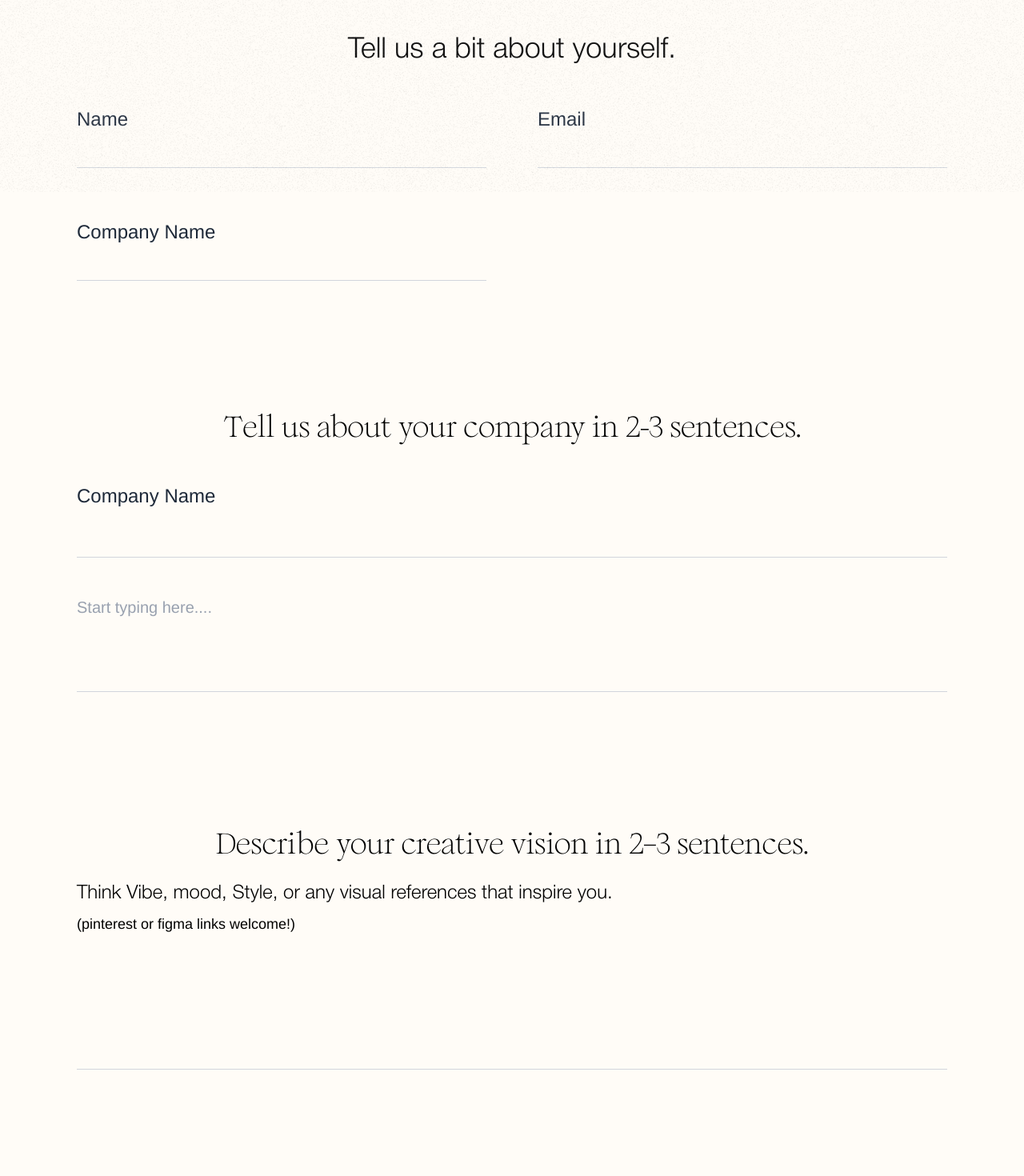
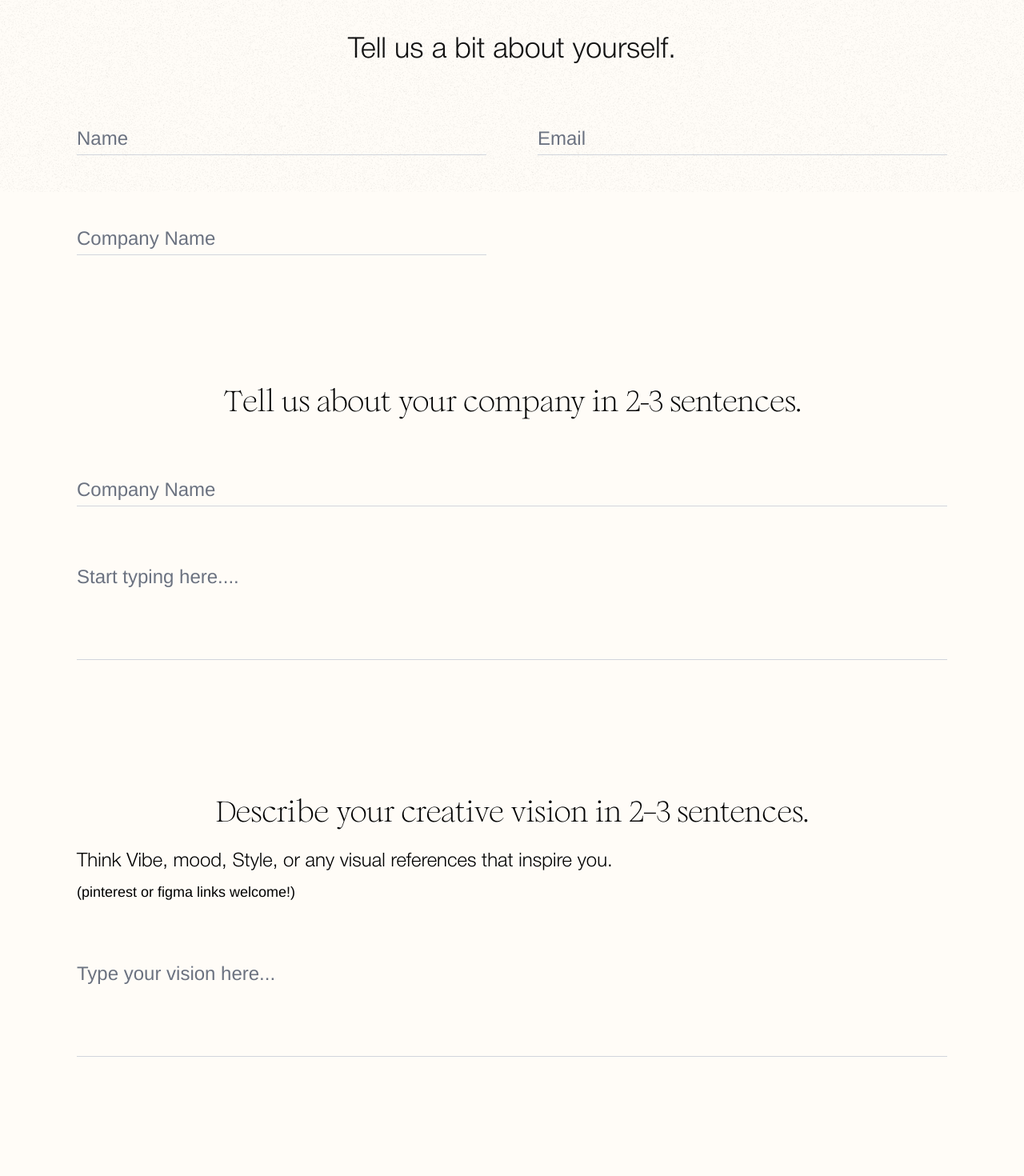
Before and after one commit to mumar000/zeneth-studio, a Next.js app: page /contact in a window 1280 px wide. Shown: the part 560-2030 px from the top of the page at 80% size. Built offline with nearby package versions, Linux system fonts and the light colour scheme.

Commit message:
feat:enhance the contact form

```diff
--- a/components/contact/multi-step-form.jsx
+++ b/components/contact/multi-step-form.jsx
@@ -16,8 +16,14 @@ export default function ContactForm() {
     deadline: "",
   });
 
+  const [focusedField, setFocusedField] = useState(null);
+
   const updateFormData = (field, value) => {
     setFormData((prev) => ({ ...prev, [field]: value }));
+  };
+
+  const isFieldActive = (fieldName) => {
+    return focusedField === fieldName || formData[fieldName];
   };
 
   const handleSubmit = (e) => {
@@ -66,37 +72,67 @@ export default function ContactForm() {
             Tell us a bit about yourself.
           </h2>
           <div className="grid grid-cols-1 md:grid-cols-2 gap-12 md:gap-16">
-            <div>
-              <label className="block text-gray-800 text-xl md:text-2xl mb-4">
+            <div className="relative pt-6">
+              <motion.label
+                animate={{
+                  y: isFieldActive("name") ? -28 : 0,
+                  scale: isFieldActive("name") ? 0.85 : 1,
+                  color: isFieldActive("name") ? "#000000" : "#6b7280",
+                }}
+                transition={{ duration: 0.3, ease: "easeOut" }}
+                className="absolute left-0 text-xl md:text-2xl pointer-events-none origin-left"
+              >
                 Name
-              </label>
+              </motion.label>
               <input
                 type="text"
                 value={formData.name}
                 onChange={(e) => updateFormData("name", e.target.value)}
-                className="w-full bg-transparent border-b border-gray-300 text-gray-800 text-xl  focus:outline-none focus:border-black transition-colors"
+                onFocus={() => setFocusedField("name")}
+                onBlur={() => setFocusedField(null)}
+                className="w-full bg-transparent border-b border-gray-300 text-gray-800 text-xl pb-2 focus:outline-none focus:border-black transition-colors"
               />
             </div>
-            <div>
-              <label className="block text-gray-800 text-xl md:text-2xl">
+            <div className="relative pt-6">
+              <motion.label
+                animate={{
+                  y: isFieldActive("email") ? -28 : 0,
+                  scale: isFieldActive("email") ? 0.85 : 1,
+                  color: isFieldActive("email") ? "#000000" : "#6b7280",
+                }}
+                transition={{ duration: 0.3, ease: "easeOut" }}
+                className="absolute left-0 text-xl md:text-2xl pointer-events-none origin-left"
+              >
                 Email
-              </label>
+              </motion.label>
               <input
                 type="email"
                 value={formData.email}
                 onChange={(e) => updateFormData("email", e.target.value)}
-                className="w-full bg-transparent border-b border-gray-300 text-gray-800 text-xl pb-4 focus:outline-none focus:border-black transition-colors"
+                onFocus={() => setFocusedField("email")}
+                onBlur={() => setFocusedField(null)}
+                className="w-full bg-transparent border-b border-gray-300 text-gray-800 text-xl pb-2 focus:outline-none focus:border-black transition-colors"
               />
             </div>
-            <div>
-              <label className="block text-gray-800 text-xl md:text-2xl">
+            <div className="relative pt-6">
+              <motion.label
+                animate={{
+                  y: isFieldActive("companyName") ? -28 : 0,
+                  scale: isFieldActive("companyName") ? 0.85 : 1,
+                  color: isFieldActive("companyName") ? "#000000" : "#6b7280",
+                }}
+                transition={{ duration: 0.3, ease: "easeOut" }}
+                className="absolute left-0 text-xl md:text-2xl pointer-events-none origin-left"
+              >
                 Company Name
-              </label>
+              </motion.label>
               <input
                 type="text"
                 value={formData.companyName}
                 onChange={(e) => updateFormData("companyName", e.target.value)}
-                className="w-full bg-transparent border-b  border-gray-300 text-gray-800 text-xl pb-4 focus:outline-none focus:border-black transition-colors"
+                onFocus={() => setFocusedField("companyName")}
+                onBlur={() => setFocusedField(null)}
+                className="w-full bg-transparent border-b border-gray-300 text-gray-800 text-xl pb-2 focus:outline-none focus:border-black transition-colors"
               />
             </div>
           </div>
@@ -114,25 +150,51 @@ export default function ContactForm() {
             Tell us about your company in 2-3 sentences.
           </h2>
           <div className="space-y-12">
-            <div>
-              <label className="block text-gray-800 text-xl md:text-2xl mb-4">
+            <div className="relative pt-6">
+              <motion.label
+                animate={{
+                  y: isFieldActive("companyName") ? -28 : 0,
+                  scale: isFieldActive("companyName") ? 0.85 : 1,
+                  color: isFieldActive("companyName") ? "#000000" : "#6b7280",
+                }}
+                transition={{ duration: 0.3, ease: "easeOut" }}
+                className="absolute left-0 text-xl md:text-2xl pointer-events-none origin-left"
+              >
                 Company Name
-              </label>
+              </motion.label>
               <input
                 type="text"
                 value={formData.companyName}
                 onChange={(e) => updateFormData("companyName", e.target.value)}
-                className="w-full bg-transparent border-b border-gray-300 text-gray-800 text-xl pb-4 focus:outline-none focus:border-black transition-colors"
+                onFocus={() => setFocusedField("companyName")}
+                onBlur={() => setFocusedField(null)}
+                className="w-full bg-transparent border-b border-gray-300 text-gray-800 text-xl pb-2 focus:outline-none focus:border-black transition-colors"
               />
             </div>
+            <div className="relative pt-6">
+              <motion.label
+                animate={{
+                  y: isFieldActive("companyDescription") ? -28 : 0,
+                  scale: isFieldActive("companyDescription") ? 0.85 : 1,
+                  color: isFieldActive("companyDescription")
+                    ? "#000000"
+                    : "#6b7280",
+                }}
+                transition={{ duration: 0.3, ease: "easeOut" }}
+                className="absolute left-0 text-xl md:text-2xl pointer-events-none origin-left"
+              >
+                Start typing here....
+              </motion.label>
               <textarea
                 value={formData.companyDescription}
                 onChange={(e) =>
                   updateFormData("companyDescription", e.target.value)
                 }
-              placeholder="Start typing here...."
-              className="w-full bg-transparent border-b border-gray-300 text-gray-800 text-xl pb-6 focus:outline-none focus:border-black transition-colors placeholder:text-gray-400 resize-none min-h-[120px]"
+                onFocus={() => setFocusedField("companyDescription")}
+                onBlur={() => setFocusedField(null)}
+                className="w-full bg-transparent border-b border-gray-300 text-gray-800 text-xl pb-6 focus:outline-none focus:border-black transition-colors resize-none min-h-[120px]"
               />
+            </div>
           </div>
         </motion.section>
 
@@ -158,11 +220,26 @@ export default function ContactForm() {
               </p>
             </div>
           </div>
+          <div className="relative pt-6">
+            <motion.label
+              animate={{
+                y: isFieldActive("creativeVision") ? -28 : 0,
+                scale: isFieldActive("creativeVision") ? 0.85 : 1,
+                color: isFieldActive("creativeVision") ? "#000000" : "#6b7280",
+              }}
+              transition={{ duration: 0.3, ease: "easeOut" }}
+              className="absolute left-0 text-xl md:text-2xl pointer-events-none origin-left"
+            >
+              Type your vision here...
+            </motion.label>
             <textarea
               value={formData.creativeVision}
               onChange={(e) => updateFormData("creativeVision", e.target.value)}
+              onFocus={() => setFocusedField("creativeVision")}
+              onBlur={() => setFocusedField(null)}
               className="w-full bg-transparent border-b border-gray-300 text-gray-800 text-xl pb-6 focus:outline-none focus:border-black transition-colors resize-none min-h-[120px]"
             />
+          </div>
         </motion.section>
 
         {/* Step 5: Services */}
@@ -213,15 +290,25 @@ export default function ContactForm() {
           <h2 className="text-2xl text-center lg:text-4xl font-romie font-[300] text-black leading-tight">
             When would you ideally like your new brand to be ready?
           </h2>
-          <div>
-            <label className="block text-gray-800 text-xl md:text-2xl mb-4">
+          <div className="relative pt-6">
+            <motion.label
+              animate={{
+                y: isFieldActive("deadline") ? -28 : 0,
+                scale: isFieldActive("deadline") ? 0.85 : 1,
+                color: isFieldActive("deadline") ? "#000000" : "#6b7280",
+              }}
+              transition={{ duration: 0.3, ease: "easeOut" }}
+              className="absolute left-0 text-xl md:text-2xl pointer-events-none origin-left"
+            >
               Deadline in...
-            </label>
+            </motion.label>
             <input
               type="text"
               value={formData.deadline}
               onChange={(e) => updateFormData("deadline", e.target.value)}
-              className="w-full bg-transparent border-b border-gray-300 text-gray-800 text-xl pb-4 focus:outline-none focus:border-black transition-colors"
+              onFocus={() => setFocusedField("deadline")}
+              onBlur={() => setFocusedField(null)}
+              className="w-full bg-transparent border-b border-gray-300 text-gray-800 text-xl pb-2 focus:outline-none focus:border-black transition-colors"
             />
           </div>
         </motion.section>
@@ -232,11 +319,11 @@ export default function ContactForm() {
           whileInView={{ opacity: 1, y: 0 }}
           viewport={{ once: true }}
           transition={{ duration: 0.6 }}
-          className="pt-12"
+          className="pt-12 flex justify-center"
         >
           <motion.button
             type="submit"
-            className="inline-flex  items-center gap-3 px-10 py-5 bg-gradient-to-r from-purple-600 to-purple-500 text-white rounded-full text-xl font-[500] shadow-lg hover:shadow-xl transition-all"
+            className="inline-flex items-center gap-3 px-10 py-5 bg-gradient-to-r from-purple-600 to-purple-500 text-white rounded-full text-xl font-[500] shadow-lg hover:shadow-xl transition-all"
             whileHover={{ scale: 1.02 }}
             whileTap={{ scale: 0.98 }}
           >
```
Lines whose indentation alone changed are shown as unchanged.
